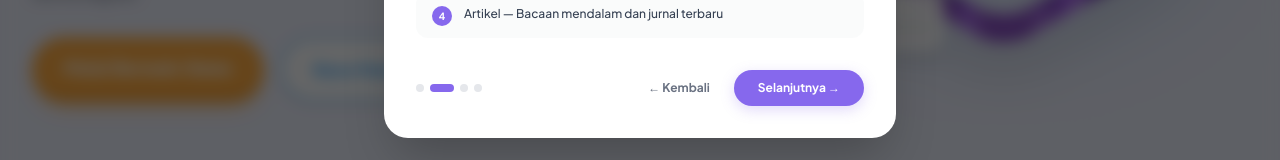
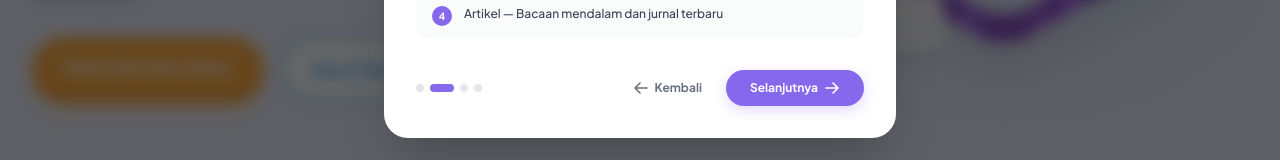
Before and after one commit to Mangkidals/reactsmansa, a React (Vite) app: page / in a window 1280 px wide. Both pictures are taken after a click on the button 450 px from the left and 612 px from the top of the page. Shown: the part 541-701 px from the top of the page. Built offline with nearby package versions, Linux system fonts and the light colour scheme.

Commit message:
Removing Icon Ai Inside GuideModal

```diff
--- a/src/components/GuideModal.jsx
+++ b/src/components/GuideModal.jsx
@@ -158,13 +158,12 @@ export default function GuideModal({ isOpen, onClose }) {
 
         {/* Step Content */}
         <div
-          className={`p-6 sm:p-8 transition-all duration-200 ${
-            isAnimating
+          className={`p-6 sm:p-8 transition-all duration-200 ${isAnimating
               ? slideDirection === 'right'
                 ? 'opacity-0 translate-x-4'
                 : 'opacity-0 -translate-x-4'
               : 'opacity-100 translate-x-0'
-          }`}
+            }`}
         >
           {/* Step Header with Icon */}
           <div className={`bg-gradient-to-br ${step.bgGradient} rounded-2xl p-5 mb-5 flex items-center space-x-4`}>
@@ -233,20 +232,32 @@ export default function GuideModal({ isOpen, onClose }) {
             {!isFirstStep && (
               <button
                 onClick={handlePrev}
-                className="px-4 py-2.5 text-xs font-bold text-gray-500 hover:text-gray-700 hover:bg-gray-100 rounded-full transition-all cursor-pointer"
+                className="flex items-center space-x-1.5 px-4 py-2.5 text-xs font-bold text-gray-500 hover:text-gray-700 hover:bg-gray-100 rounded-full transition-all cursor-pointer"
               >
-                ← Kembali
+                <svg className="w-4 h-4" fill="none" stroke="currentColor" viewBox="0 0 24 24" strokeWidth="2.5">
+                  <path strokeLinecap="round" strokeLinejoin="round" d="M10.5 19.5L3 12m0 0l7.5-7.5M3 12h18" />
+                </svg>
+                <span>Kembali</span>
               </button>
             )}
             <button
               onClick={handleNext}
-              className="px-6 py-2.5 text-xs font-bold text-white rounded-full shadow-md transition-all cursor-pointer active:scale-95 hover:shadow-lg"
+              className="flex items-center space-x-1.5 px-6 py-2.5 text-xs font-bold text-white rounded-full shadow-md transition-all cursor-pointer active:scale-95 hover:shadow-lg"
               style={{
                 backgroundColor: step.color,
                 boxShadow: `0 4px 14px ${step.color}40`
               }}
             >
-              {isLastStep ? 'Mulai Jelajahi!' : 'Selanjutnya →'}
+              <span>{isLastStep ? 'Mulai Jelajahi!' : 'Selanjutnya'}</span>
+              {isLastStep ? (
+                <svg className="w-4 h-4" fill="none" stroke="currentColor" viewBox="0 0 24 24" strokeWidth="2.5">
+                  <path strokeLinecap="round" strokeLinejoin="round" d="M15.59 14.37a6 6 0 01-5.84 7.38v-4.8m5.84-2.58a14.98 14.98 0 006.16-12.12A14.98 14.98 0 009.63 8.41m5.96 5.96a14.926 14.926 0 01-5.841 2.58m-.119-8.54a6 6 0 00-7.381 5.84h4.8m2.581-5.84a14.927 14.927 0 00-2.58 5.84m2.699 2.7c-.103.021-.207.041-.311.06a15.09 15.09 0 01-2.448-2.448 14.9 14.9 0 01.06-.312m-2.24 2.39a4.493 4.493 0 00-1.757 4.306 4.493 4.493 0 004.306-1.758M16.5 9a1.5 1.5 0 11-3 0 1.5 1.5 0 013 0z" />
+                </svg>
+              ) : (
+                <svg className="w-4 h-4" fill="none" stroke="currentColor" viewBox="0 0 24 24" strokeWidth="2.5">
+                  <path strokeLinecap="round" strokeLinejoin="round" d="M13.5 4.5L21 12m0 0l-7.5 7.5M21 12H3" />
+                </svg>
+              )}
             </button>
           </div>
         </div>
```
